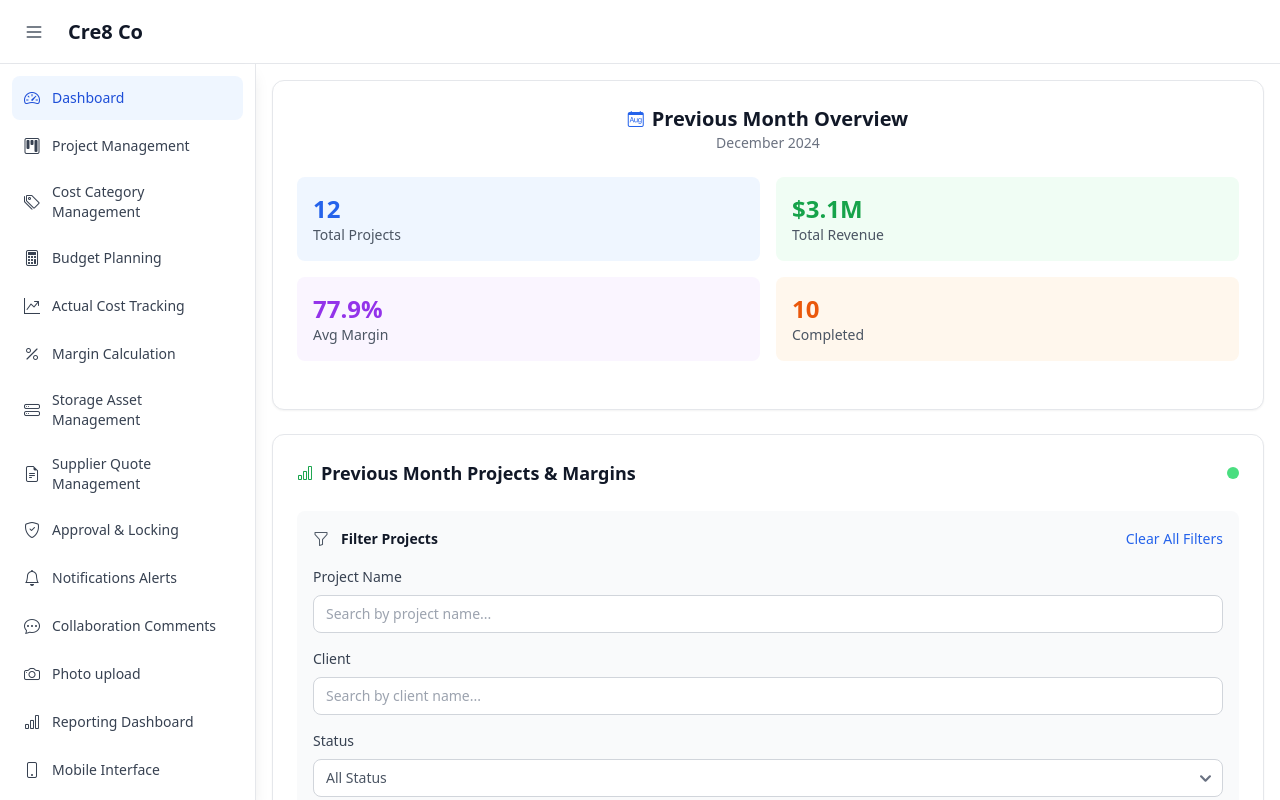
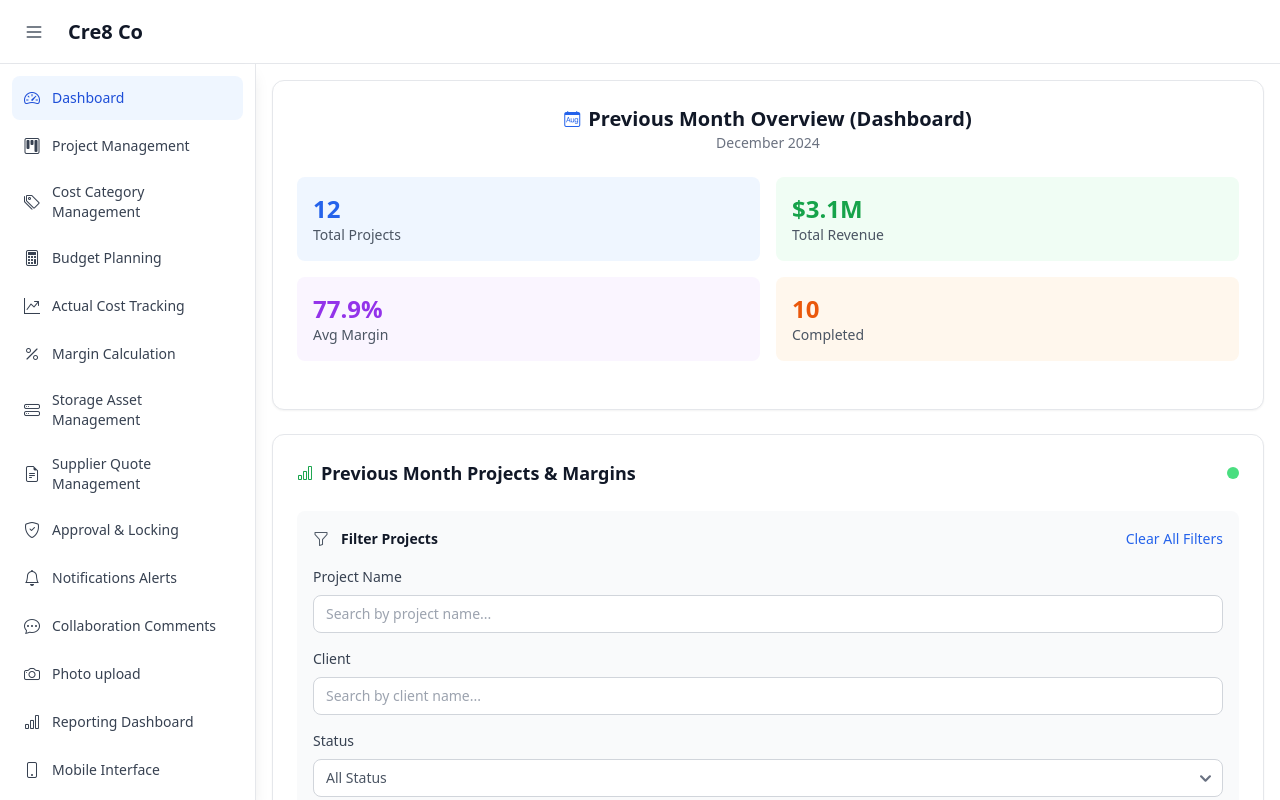
Before and after one commit to efcoders1/creo_frontend, a React (Vite) app: page /home in a window 1280 px wide. Built offline with nearby package versions, Linux system fonts and the light colour scheme.

Commit message:
Change in Dashboard page

```diff
--- a/src/pages/AccessControlPermissions.jsx
+++ b/src/pages/AccessControlPermissions.jsx
@@ -176,7 +176,7 @@ const AccessControlPermissions = () => {
             <div className="bg-white rounded-lg border border-gray-300 p-6 mb-4">
                 <div className="flex items-center gap-3 mb-6">
                     <i className="bi bi-speedometer2 text-blue-600 text-lg"></i>
-                    <h2 className="text-lg font-semibold text-gray-900">SYSTEM OVERVIEW</h2>
+                    <h2 className="text-lg font-semibold text-gray-900">SYSTEM OVERVIEW </h2>
                 </div>
 
                 <div className="grid grid-cols-1 sm:grid-cols-2 md:grid-cols-4 gap-6">
--- a/src/pages/Home.jsx
+++ b/src/pages/Home.jsx
@@ -221,7 +221,7 @@ function Home() {
                             <div className="flex items-center gap-2 mb-2 sm:mb-0">
                                 <i className="bi bi-calendar-month text-blue-600 text-sm sm:text-base"></i>
                                 <h2 className="text-lg sm:text-xl font-bold text-gray-900">
-                                    Previous Month Overview
+                                    Previous Month Overview (Dashboard)
                                 </h2>
                             </div>
 
```
